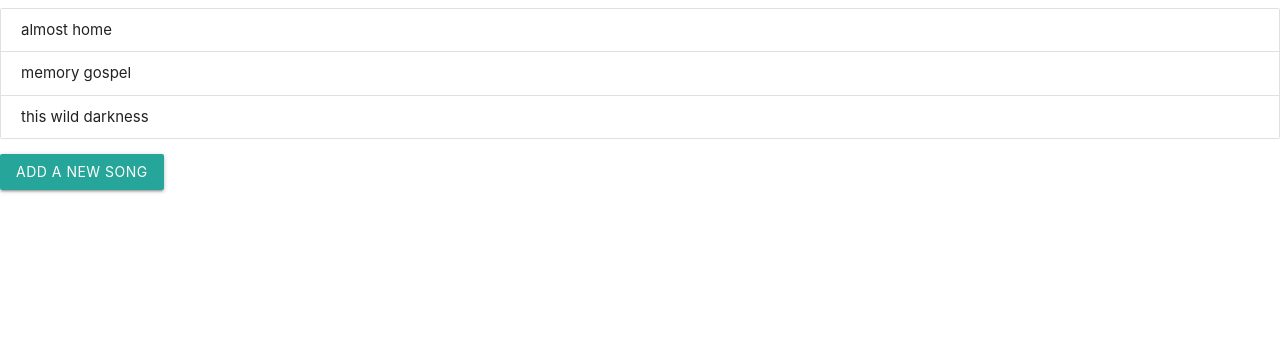
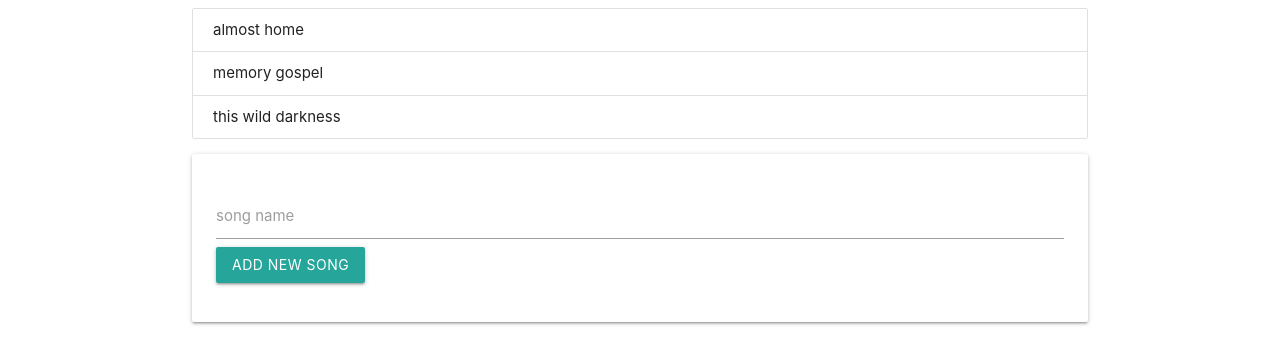
Before and after one commit to danielc92/react-hooks-context-tutorial, a React (Create React App) app: page / in a window 1280 px wide. Shown: the top 364 px of the page. Built offline with nearby package versions, Linux system fonts and the light colour scheme.

Commit message:
Form working for adding song

```diff
--- a/src/components/App.js
+++ b/src/components/App.js
@@ -3,7 +3,7 @@ import SongList from './SongList';
 
 export default function App() {
     return (
-        <div>
+        <div className="container">
             <SongList/>
         </div>
     )
--- /dev/null
+++ b/src/components/NewSongForm.js
@@ -0,0 +1,27 @@
+import React, { useState } from 'react'
+
+export default function NewSongForm({ addSong }) {
+
+    const [title, setTitle] = useState('')
+
+    const handleSubmit = (e) => {
+        e.preventDefault();
+        addSong(title);
+        setTitle('');
+    }
+
+    return (
+        <div className="card">
+            <div className="card-content">
+            <form action="" className="form" onSubmit={handleSubmit}>
+                <div className="input-field">
+                    <label htmlFor="">song name</label>
+                    <input value={title} type="text" onChange={(e) => setTitle(e.target.value)}/>
+                    <button type='submit' className="btn">Add new song</button>
+                </div>
+            </form>
+            </div>
+
+        </div>
+    )
+}
--- a/src/components/SongList.js
+++ b/src/components/SongList.js
@@ -1,5 +1,7 @@
-import React, { useState } from 'react'
+import React, { useState } from 'react';
+import NewSongForm from './NewSongForm';
 import uuidv4 from 'uuidv4';
+
 
 export default function SongList() {
 
@@ -9,8 +11,8 @@ export default function SongList() {
         {title:'this wild darkness', id: 3}
     ])
 
-    const addSong = () => {
-        let newSong = { title: 'new song', id: uuidv4() }
+    const addSong = (title) => {
+        let newSong = { title, id: uuidv4() }
         setSongs([...songs, newSong])
     }
 
@@ -22,7 +24,7 @@ export default function SongList() {
                     <li className="collection-item" key={song.id}>{ song.title }</li>)
                 }
             </ul>
-            <button className="btn" onClick={addSong}>Add a new song</button>
+            <NewSongForm addSong={addSong}/>
         </div>
     )
 }
```
